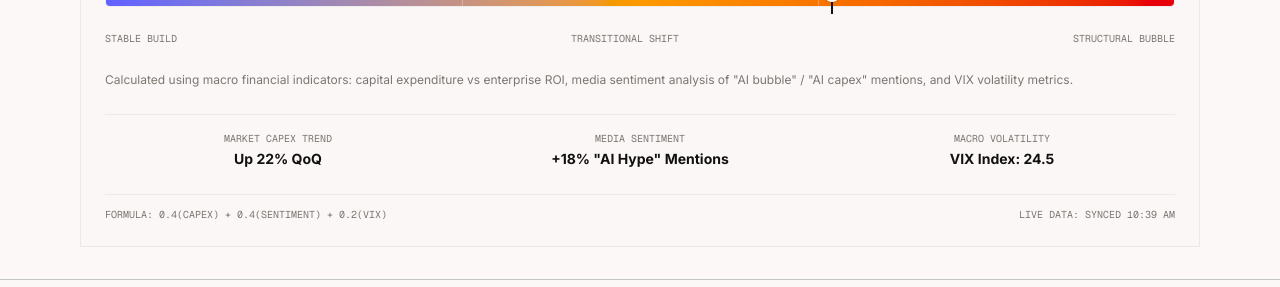
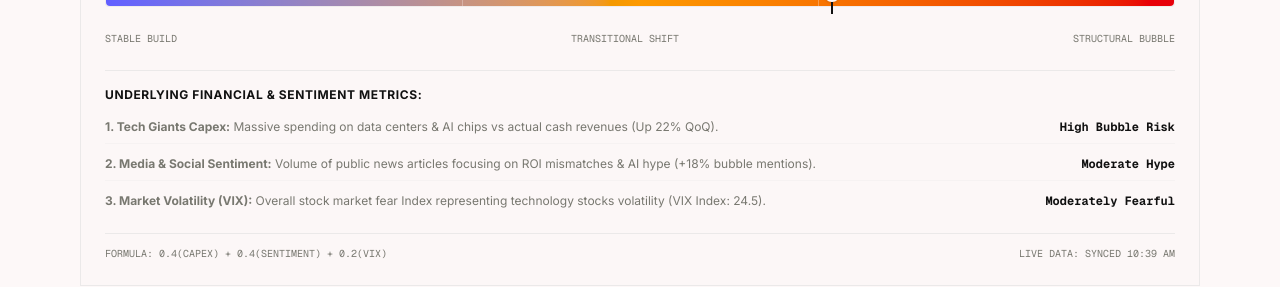
Before and after one commit to IdanKrupnik/state-of-ai, a Next.js app: page / in a window 1280 px wide. Shown: the part 576-863 px from the top of the page. Built offline with nearby package versions, Linux system fonts and the light colour scheme; no server answers; the database is empty.

Commit message:
feat(bubble-index): improve clarity of underlying financial and sentiment metrics

```diff
--- a/src/components/AIBubbleTensionIndex/AIBubbleTensionIndex.tsx
+++ b/src/components/AIBubbleTensionIndex/AIBubbleTensionIndex.tsx
@@ -67,23 +67,22 @@ export const AIBubbleTensionIndex: React.FC<AIBubbleTensionIndexProps> = ({ data
         <span>STRUCTURAL BUBBLE</span>
       </div>
 
-      <p className="text-xs text-brand-warm-grey leading-relaxed">
-        Calculated using macro financial indicators: capital expenditure vs enterprise ROI, media sentiment analysis of "AI bubble" / "AI capex" mentions, and VIX volatility metrics.
-      </p>
-
-      <div className="grid grid-cols-1 sm:grid-cols-3 gap-4 border-t border-outline-variant/30 pt-4 text-center">
-        <div>
-          <span className="block text-[10px] font-geist-mono text-brand-warm-grey uppercase">Market Capex Trend</span>
-          <span className="text-sm font-bold text-brand-black">Up 22% QoQ</span>
-        </div>
-        <div>
-          <span className="block text-[10px] font-geist-mono text-brand-warm-grey uppercase">Media Sentiment</span>
-          <span className="text-sm font-bold text-brand-black">+18% "AI Hype" Mentions</span>
-        </div>
-        <div>
-          <span className="block text-[10px] font-geist-mono text-brand-warm-grey uppercase">Macro Volatility</span>
-          <span className="text-sm font-bold text-brand-black">VIX Index: 24.5</span>
-        </div>
+      <div className="border-t border-outline-variant/30 pt-4 flex flex-col gap-4">
+        <h4 className="text-xs font-bold uppercase tracking-wider text-brand-black">Underlying Financial & Sentiment Metrics:</h4>
+        <ul className="text-xs text-brand-warm-grey flex flex-col gap-3">
+          <li className="flex flex-col sm:flex-row sm:justify-between gap-1 border-b border-outline-variant/10 pb-2">
+            <span><strong>1. Tech Giants Capex:</strong> Massive spending on data centers & AI chips vs actual cash revenues (Up 22% QoQ).</span>
+            <span className="font-geist-mono text-brand-black shrink-0 font-bold">High Bubble Risk</span>
+          </li>
+          <li className="flex flex-col sm:flex-row sm:justify-between gap-1 border-b border-outline-variant/10 pb-2">
+            <span><strong>2. Media & Social Sentiment:</strong> Volume of public news articles focusing on ROI mismatches & AI hype (+18% bubble mentions).</span>
+            <span className="font-geist-mono text-brand-black shrink-0 font-bold">Moderate Hype</span>
+          </li>
+          <li className="flex flex-col sm:flex-row sm:justify-between gap-1">
+            <span><strong>3. Market Volatility (VIX):</strong> Overall stock market fear Index representing technology stocks volatility (VIX Index: 24.5).</span>
+            <span className="font-geist-mono text-brand-black shrink-0 font-bold">Moderately Fearful</span>
+          </li>
+        </ul>
       </div>
 
       <footer className="border-t border-outline-variant/30 pt-3 text-[10px] font-geist-mono text-brand-warm-grey flex justify-between items-center">
```
